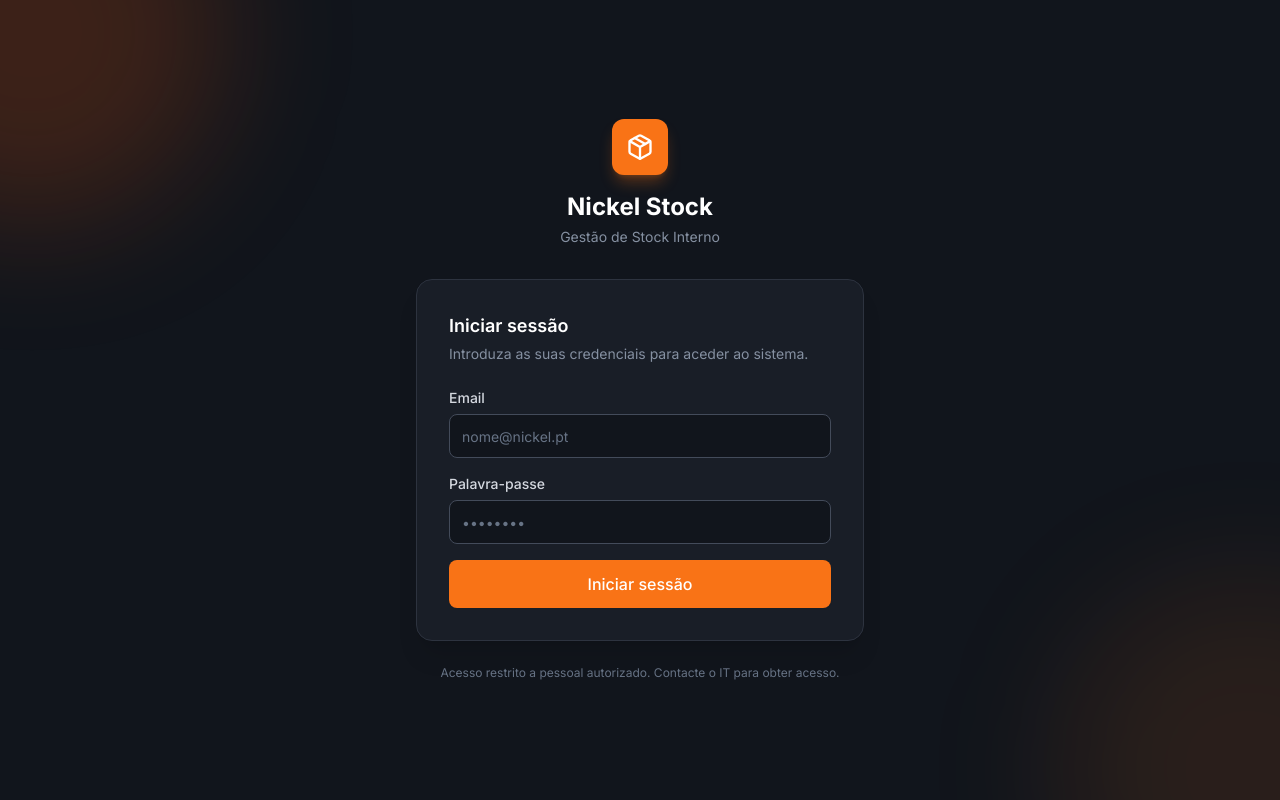
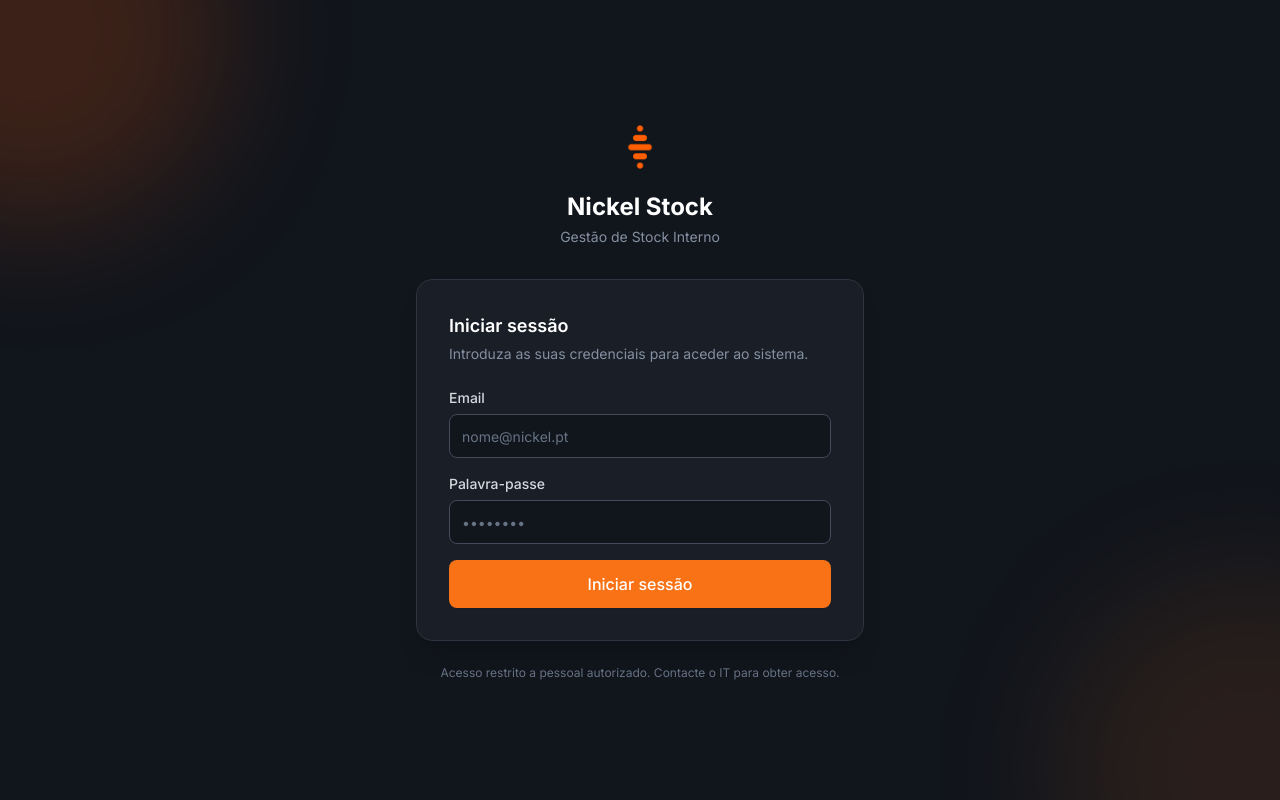
Before and after one commit to goncalogomesnickel/Stock-Management-Final, a Next.js app: page /login in a window 1280 px wide. Built offline with nearby package versions, Linux system fonts and the light colour scheme.

Commit message:
Update Nickel Stock branding and logo

```diff
--- a/app/layout.tsx
+++ b/app/layout.tsx
@@ -6,10 +6,12 @@ import { AuthProvider } from '@/lib/auth';
 const inter = Inter({ subsets: ['latin'] });
 
 export const metadata: Metadata = {
-  title: 'Nickel Stock — Gestão de Stock',
+  title: 'Nickel Stock – Gestão de Stock',
   description: 'Sistema interno de gestão de stock para armazéns Nickel.',
+  icons: {
+    icon: '/favicon.png',
+  },
 };
-
 export default function RootLayout({
   children,
 }: {
--- a/app/login/page.tsx
+++ b/app/login/page.tsx
@@ -4,6 +4,7 @@ import { useState } from 'react';
 import { useRouter } from 'next/navigation';
 import { useAuth } from '@/lib/auth';
 import { Icon } from '@/components/ui/Icon';
+import Image from 'next/image';
 
 export default function LoginPage() {
   const router = useRouter();
@@ -39,9 +40,15 @@ export default function LoginPage() {
 
       <div className="relative w-full max-w-md">
         <div className="mb-8 text-center">
-          <div className="mx-auto mb-4 flex h-14 w-14 items-center justify-center rounded-xl bg-brand-500 text-white shadow-lg shadow-brand-500/30">
-            <Icon name="package" size={28} />
-          </div>
+        <div className="mx-auto mb-4 flex h-14 w-14 items-center justify-center">
+          <Image
+             src="/logonickel.png"
+             alt="Nickel Stock"
+             width={64}
+             height={64}
+              priority
+         />
+</div>
           <h1 className="text-2xl font-bold text-white">Nickel Stock</h1>
           <p className="mt-1 text-sm text-ink-400">Gestão de Stock Interno</p>
         </div>
--- a/components/Sidebar.tsx
+++ b/components/Sidebar.tsx
@@ -2,6 +2,7 @@
 
 import { useState } from 'react';
 import Link from 'next/link';
+import Image from 'next/image';
 import { usePathname } from 'next/navigation';
 import { Icon, IconName } from './ui/Icon';
 import { useAuth } from '@/lib/auth';
@@ -32,9 +33,15 @@ export function Sidebar() {
   const navContent = (
     <>
       <div className="flex items-center gap-3 px-6 py-5">
-        <div className="flex h-10 w-10 items-center justify-center rounded-lg bg-brand-500 text-white shadow-sm">
-          <Icon name="package" size={22} />
-        </div>
+      <div className="flex h-10 w-10 items-center justify-center">
+        <Image
+          src="/logonickel.png"
+          alt="Nickel Stock"
+          width={44}
+          height={44}
+          priority
+      />
+</div>
         <div>
           <p className="text-sm font-bold text-white">Nickel Stock</p>
           <p className="text-xs text-ink-400">Gestão de Stock</p>
@@ -87,9 +94,15 @@ export function Sidebar() {
       {/* Mobile top bar */}
       <div className="sticky top-0 z-30 flex items-center justify-between border-b border-ink-200 bg-white px-4 py-3 lg:hidden">
         <div className="flex items-center gap-2">
-          <div className="flex h-8 w-8 items-center justify-center rounded-lg bg-brand-500 text-white">
-            <Icon name="package" size={18} />
-          </div>
+          <div className="flex h-8 w-8 items-center justify-center">
+            <Image
+              src="/logonickel.png"
+              alt="Nickel Stock"
+              width={36}
+              height={36}
+              priority
+        />
+</div>
           <span className="text-sm font-bold text-ink-900">Nickel Stock</span>
         </div>
         <button
```
Also changed, not shown: public/favicon.png (added), public/logonickel.png (added).
